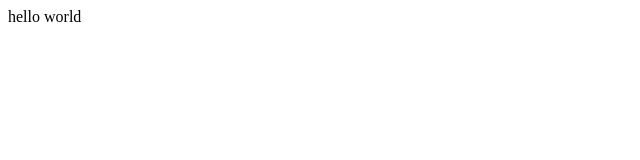
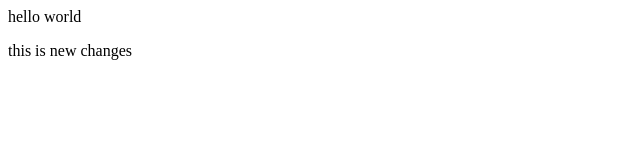
Before and after one commit to Kumargov/localrepo, a plain HTML site: page index.html in a window 1280 px wide. Shown: the whole page, without its empty margins (0-640 px from the left). Drawn offline with Linux system fonts and the light colour scheme.

Commit message:
nrew changes

```diff
--- a/index.html
+++ b/index.html
@@ -1,3 +1,6 @@
 <p>
     hello world
 </p>
+<p>
+    this is new changes
+</p>
```
